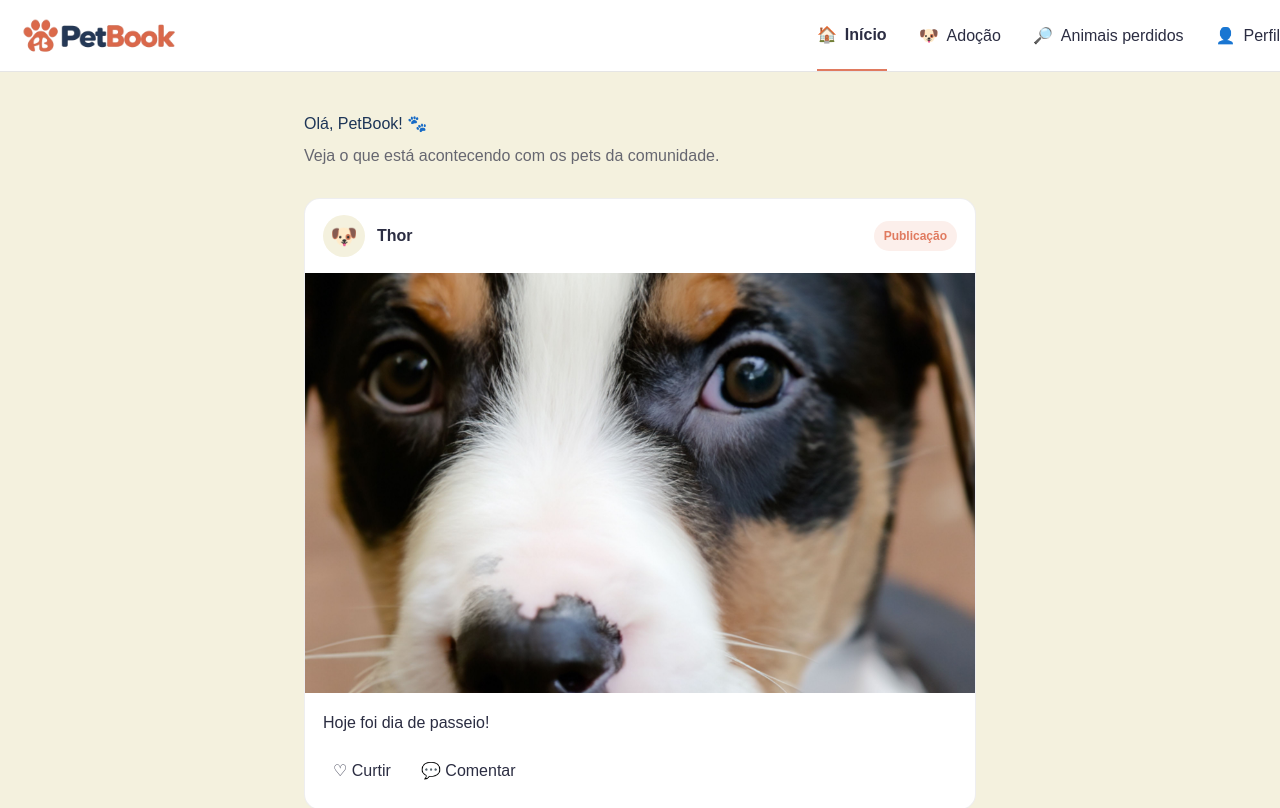
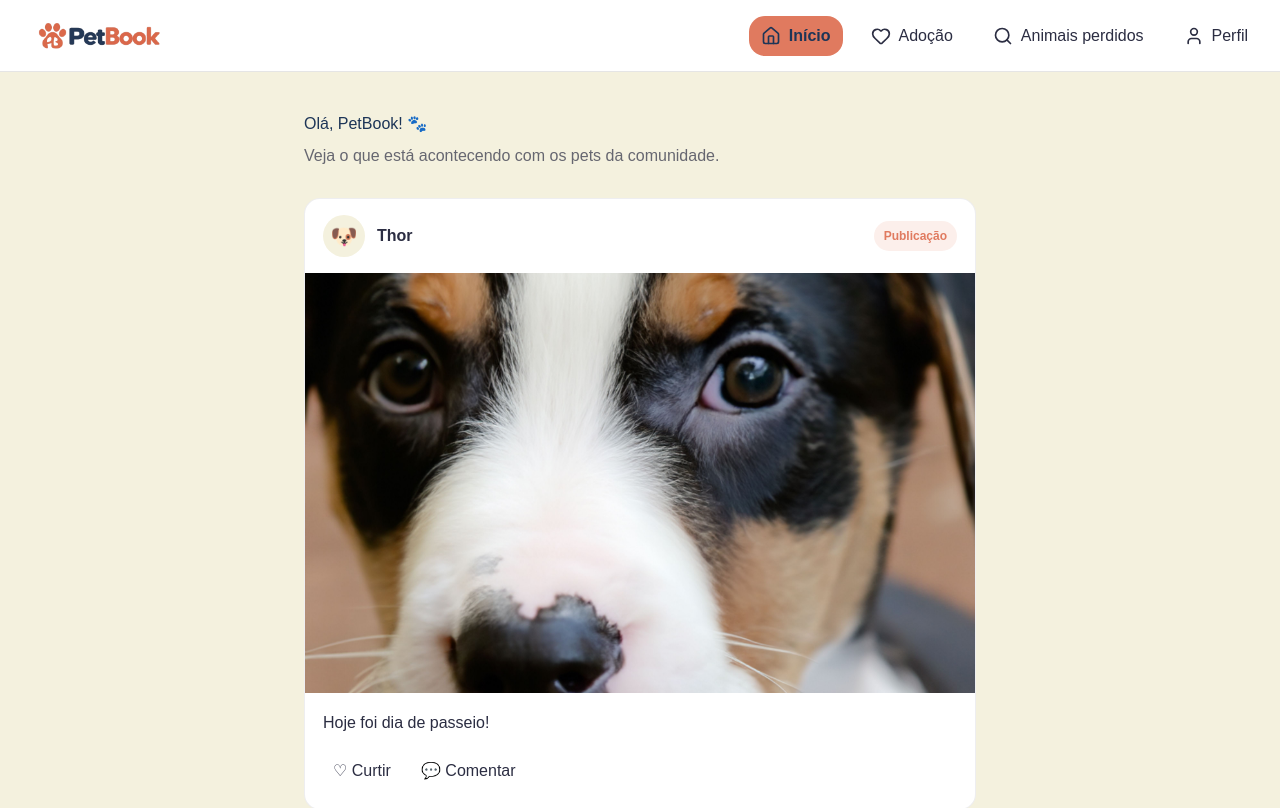
Before and after one commit to maiarakothe/petbook, a Next.js app in the folder frontend/: page / in a window 1280 px wide. Shown: the top 808 px of the page. Built offline with nearby package versions, Linux system fonts and the light colour scheme.

Commit message:
style: ajusta estilo do header

```diff
--- a/frontend/app/globals.css
+++ b/frontend/app/globals.css
@@ -6,12 +6,19 @@
   --bg-offwhite: #f4f1de;
   --text-main: #2b2d42;
   --background: #f4f1de;
+  --border-radius: 16px;
 }
 
 * {
   box-sizing: border-box;
   margin: 0;
   padding: 0;
+}
+
+html,
+body {
+  max-width: 100vw;
+  overflow-x: hidden;
 }
 
 body {
@@ -37,9 +44,7 @@ a {
 .feed {
   width: 100%;
   max-width: 720px;
-
   margin: 0 auto;
-
   padding: 40px 24px;
 }
 
--- /dev/null
+++ b/frontend/components/Header/Header.module.css
@@ -0,0 +1,43 @@
+.header {
+  height: 72px;
+  background-color: #ffffff;
+  border-bottom: 1px solid rgba(0, 0, 0, 0.1);
+  display: flex;
+  align-items: center;
+  padding: 0 20px;
+}
+
+.container {
+  width: 100%;
+  display: flex;
+  align-items: center;
+  justify-content: space-between;
+}
+
+.nav {
+  display: flex;
+  align-items: center;
+  gap: 16px;
+}
+
+.link {
+  display: flex;
+  align-items: center;
+  gap: 8px;
+  padding: 8px 12px;
+  border-radius: var(--border-radius);
+  color: var(--text-main);
+  text-decoration: none;
+  transition: all 0.2s ease;
+}
+
+.link:hover {
+  color: var(--primary);
+  background-color: var(--bg-offwhite);
+}
+
+.active {
+  color: var(--secondary);
+  font-weight: 600;
+  background-color: var(--primary);
+}
--- a/frontend/components/Header/Header.tsx
+++ b/frontend/components/Header/Header.tsx
@@ -1,51 +1,64 @@
+"use client";
+
 import Image from "next/image";
+import Link from "next/link";
+import { usePathname } from "next/navigation";
+import { Home, Heart, Search, User } from "lucide-react";
+import styles from "./Header.module.css";
 
 export default function Header() {
+  const pathname = usePathname();
+  const isActive = (path: string) => pathname === path;
+
   return (
-    <header className="h-[72px] bg-white border-b border-black/10 flex items-center justify-between px-10">
+    <header className={styles.header}>
+      <div className={styles.container}>
 
+        <Link href="/" className={styles.logo}>
           <Image
             src="/images/logo-lado.png"
             alt="Logo do PetBook"
-        width={200}
-        height={50}
+            width={160}
+            height={40}
+            priority
           />
+        </Link>
 
-      <nav className="flex items-center gap-8 h-full">
+        <nav className={styles.nav}>
+          <Link
+            href="/"
+            className={`${styles.link} ${isActive("/") ? styles.active : ""}`}
+          >
+            <Home className="w-5 h-5" />
+            <span>Início</span>
+          </Link>
 
-        <a
-          href=""
-          className="h-full flex items-center gap-2 px-2 text-[var(--primary)] font-semibold border-b-2 border-[var(--primary)]"
+          <Link
+            href="/adocao"
+            className={`${styles.link} ${isActive("/adocao") ? styles.active : ""}`}
           >
-          <span>🏠</span>
-          <span>Início</span>
-        </a>
+            <Heart className="w-5 h-5" />
+            <span>Adoção</span>
+          </Link>
 
-        <a
-          href="/adocao"
-          className="flex items-center gap-2 px-2 text-[var(--text-main)] hover:text-[var(--primary)] transition-colors"
+          <Link
+            href="/perdidos"
+            className={`${styles.link} ${isActive("/perdidos") ? styles.active : ""}`}
           >
-          <span>🐶</span>
-          <span>Adoção</span>
-        </a>
+            <Search className="w-5 h-5" />
+            <span>Animais perdidos</span>
+          </Link>
 
-        <a
-          href="/perdidos"
-          className="flex items-center gap-2 px-2 text-[var(--text-main)] hover:text-[var(--primary)] transition-colors"
+          <Link
+            href="/perfil"
+            className={`${styles.link} ${isActive("/perfil") ? styles.active : ""}`}
           >
-          <span>🔎</span>
-          <span>Animais perdidos</span>
-        </a>
+            <User className="w-5 h-5" />
+            <span>Perfil</span>
+          </Link>
+        </nav>
 
-        <a
-          href="/perfil"
-          className="flex items-center gap-2 px-2 text-[var(--text-main)] hover:text-[var(--primary)] transition-colors"
-        >
-          <span>👤</span>
-          <span>Perfil</span>
-        </a>
-
-      </nav>
+      </div>
     </header>
   );
 }
--- a/frontend/components/PostCard/PostCard.module.css
+++ b/frontend/components/PostCard/PostCard.module.css
@@ -1,12 +1,8 @@
 .card {
   background: white;
-
-  border-radius: 16px;
-
+  border-radius: var(--border-radius);
   overflow: hidden;
-
   border: 1px solid rgba(43, 45, 66, 0.08);
-
   margin-bottom: 24px;
 }
 
@@ -14,7 +10,6 @@
   display: flex;
   align-items: center;
   justify-content: space-between;
-
   padding: 16px 18px;
 }
 
@@ -38,15 +33,11 @@
 .avatar {
   width: 42px;
   height: 42px;
-
   border-radius: 50%;
-
   background: var(--bg-offwhite);
-
   display: flex;
   align-items: center;
   justify-content: center;
-
   font-size: 22px;
 }
 
@@ -66,9 +57,7 @@
 .image {
   width: 100%;
   height: 420px;
-
   object-fit: cover;
-
   display: block;
 }
 
@@ -88,14 +77,10 @@
 .actions button {
   border: none;
   background: transparent;
-
   cursor: pointer;
-
   color: var(--text-main);
-
   padding: 8px 10px;
-
-  border-radius: 8px;
+  border-radius: var(--border-radius);
 }
 
 .actions button:hover {
--- a/frontend/package.json
+++ b/frontend/package.json
@@ -9,6 +9,7 @@
     "lint": "eslint"
   },
   "dependencies": {
+    "lucide-react": "^1.42.0",
     "next": "16.3.4",
     "react": "19.2.8",
     "react-dom": "19.2.8"
```
Also changed, not shown: 1 other file (tests, documents, lock files or other folders). Lines whose indentation alone changed are shown as unchanged.
